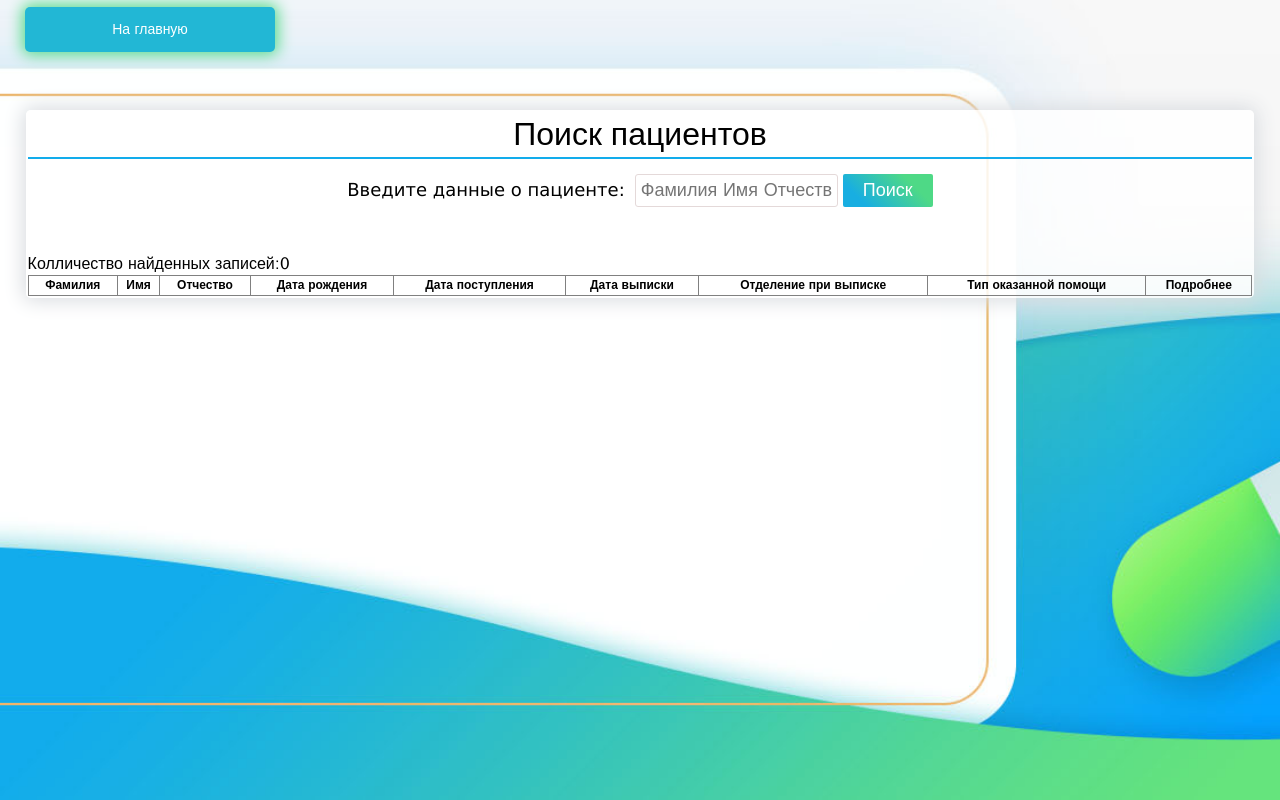
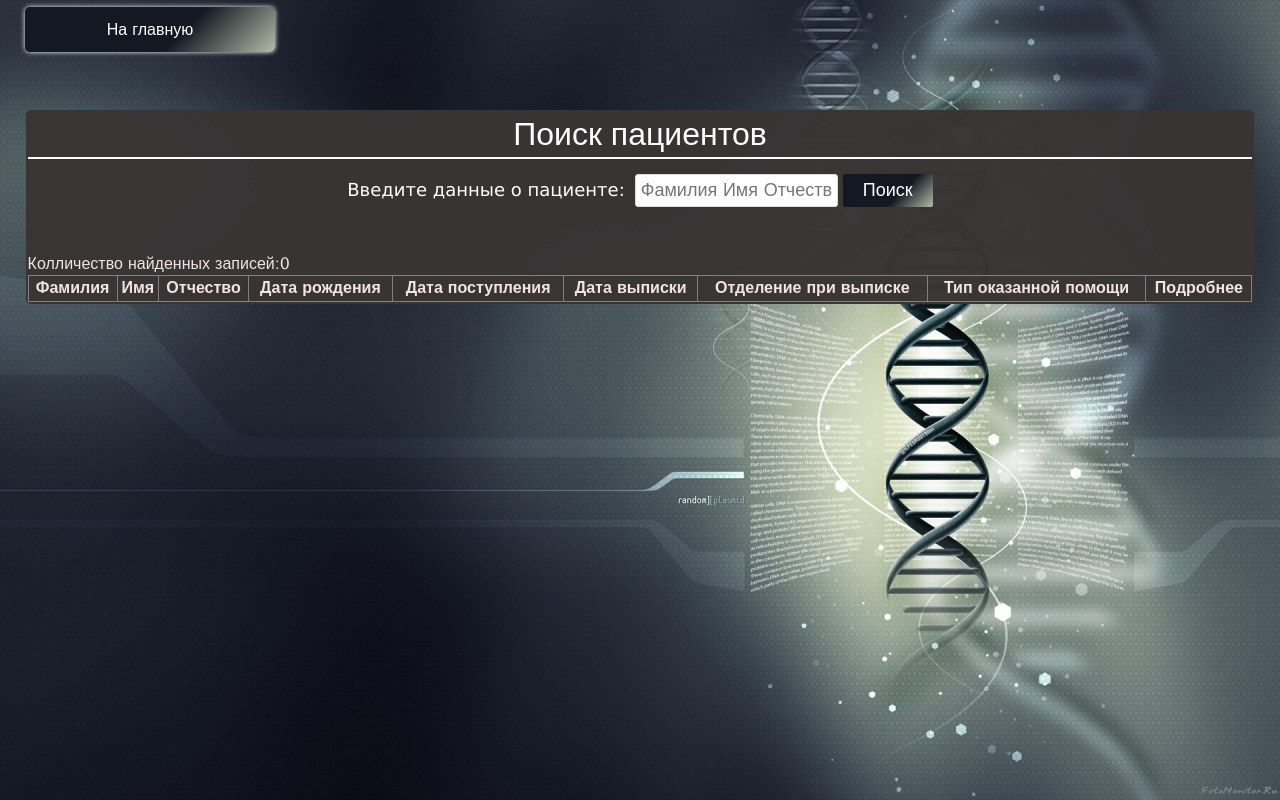
Before and after one commit to dzmitry-duboyski/Search-database, a PHP site: page /search.php in a window 1280 px wide. Run offline with PHP 8.4, Linux system fonts and the light colour scheme; data comes from the database, SQL or seed files in the repository; data that the repository does not hold is empty.

Commit message:
Touch be baybe

```diff
--- a/css/styly.css
+++ b/css/styly.css
@@ -359,7 +359,7 @@ body {
   font-family: 'Lucida', Arial, sans-serif;
   line-height: 1.42;
   background-color: #fdf9f9;
-  background-image: url("../img/bg.jpg");
+  background-image: url("../img/bg3.jpg");
   background-position: center center;
   background-size: cover;
   background-repeat: no-repeat;
@@ -420,9 +420,28 @@ a {
 .searchForm__center .searchForm__title::after {
   width: 100%;
 }
+
 .searchForm__btn {
   display: inline-block;
-  background: #22b7d5;
+  /*background: #22b7d5;*/
+  background: #141823;
+  /* Old browsers */
+  background: #141823;
+  /* Old browsers */
+  background: #141823;
+  /* Old browsers */
+  background: #141823;
+  /* Old browsers */
+  background: -moz-linear-gradient(-45deg, #141823 62%, #b0bca8 100%);
+  /* FF3.6-15 */
+  background: -webkit-linear-gradient(-45deg, #141823 62%, #b0bca8 100%);
+  /* Chrome10-25,Safari5.1-6 */
+  background: -webkit-linear-gradient(315deg, #141823 62%, #b0bca8 100%);
+  background: -o-linear-gradient(315deg, #141823 62%, #b0bca8 100%);
+  background: linear-gradient(135deg, #141823 62%, #b0bca8 100%);
+  /* W3C, IE10+, FF16+, Chrome26+, Opera12+, Safari7+ */
+  filter: progid:DXImageTransform.Microsoft.gradient( startColorstr='#141823', endColorstr='#b0bca8',GradientType=1 );
+  /* IE6-9 fallback on horizontal gradient */
   color: #fff;
   width: 250px;
   height: 45px;
@@ -430,25 +449,26 @@ a {
   border-radius: 5px;
   text-align: center;
   overflow: hidden;
-  -webkit-box-shadow: 0 0 15px 3px #58db8d;
-  box-shadow: 0 0 15px 3px #58db8d;
+  -webkit-box-shadow: 0 0 5px 0px #fff;
+  box-shadow: 0 0 5px 0px #fff;
   -webkit-transition: all .5s;
   -o-transition: all .5s;
   transition: all .5s;
   position: absolute;
   top: 7px;
   left: 25px;
-  font-size: 14px;
+  font-size: 16px;
 }
 
 .searchForm__btn:hover {
-  -webkit-box-shadow: 0 0 15px 7px #58db8d;
-  box-shadow: 0 0 15px 7px #58db8d;
+  -webkit-box-shadow: 0 0 15px 7px #fff;
+  box-shadow: 0 0 15px 7px #fff;
 }
 
 .searchForm__title {
   margin-bottom: 10px;
   font-family: Arial, Helvetica;
+  color: #fff;
 }
 
 .searchForm__title::after {
@@ -456,7 +476,7 @@ a {
   display: block;
   width: 269px;
   height: 2px;
-  background: #12aceb;
+  background: #fff;
 }
 
 /*ФОРМА*/
@@ -466,6 +486,7 @@ a {
   font-size: 18px;
   display: inline-block;
   margin-right: 5px;
+  color: #fff;
 }
 
 .form__input {
@@ -485,14 +506,15 @@ a {
   padding: 6px 20px;
   background: #18aee1;
   /* Old browsers */
-  background: -moz-linear-gradient(45deg, #18aee1 20%, #4ed986 75%);
+  background: -moz-linear-gradient(-45deg, #141823 62%, #b0bca8 100%);
   /* FF3.6-15 */
-  background: -webkit-linear-gradient(45deg, #18aee1 20%, #4ed986 75%);
+  background: -webkit-linear-gradient(-45deg, #141823 62%, #b0bca8 100%);
   /* Chrome10-25,Safari5.1-6 */
-  background: -o-linear-gradient(45deg, #18aee1 20%, #4ed986 75%);
-  background: linear-gradient(45deg, #18aee1 20%, #4ed986 75%);
+  background: -webkit-linear-gradient(315deg, #141823 62%, #b0bca8 100%);
+  background: -o-linear-gradient(315deg, #141823 62%, #b0bca8 100%);
+  background: linear-gradient(135deg, #141823 62%, #b0bca8 100%);
   /* W3C, IE10+, FF16+, Chrome26+, Opera12+, Safari7+ */
-  filter: progid:DXImageTransform.Microsoft.gradient( startColorstr='#18aee1', endColorstr='#4ed986',GradientType=1 );
+  filter: progid:DXImageTransform.Microsoft.gradient( startColorstr='#141823', endColorstr='#b0bca8',GradientType=1 );
   /* IE6-9 fallback on horizontal gradient */
 }
 
@@ -503,19 +525,28 @@ a {
 /*TABLE (ТАБЛИЦА)*/
 .table {
   border-collapse: collapse;
-  font-size: 12px;
+  font-size: 16px;
   width: 100%;
+  text-align: center;
   /*margin: 0 auto;*/
 }
 
 .table__container {
-  background: rgba(255, 255, 255, 0.86);
-  -webkit-box-shadow: 0 0 20px 3px #d9dce0;
-  box-shadow: 0 0 20px 3px #d9dce0;
+  background: rgba(58, 53, 53, 0.98);
+  /*-webkit-box-shadow: 0 0 7px #d9dce0;*/
+  /*box-shadow: 0 0 7px #d9dce0;*/
   padding: 2px;
   border-radius: 5px;
+  color: #f5e2e2;
 }
 
 .table__tr {
   width: 100%;
 }
+
+/*количество найденных записей*/
+.amount__notes {
+  display: inline-block;
+  font-size: 25px;
+  text-align: center;
+}
```
Also changed, not shown: img/bg2.png (added), img/bg3.jpg (added).
